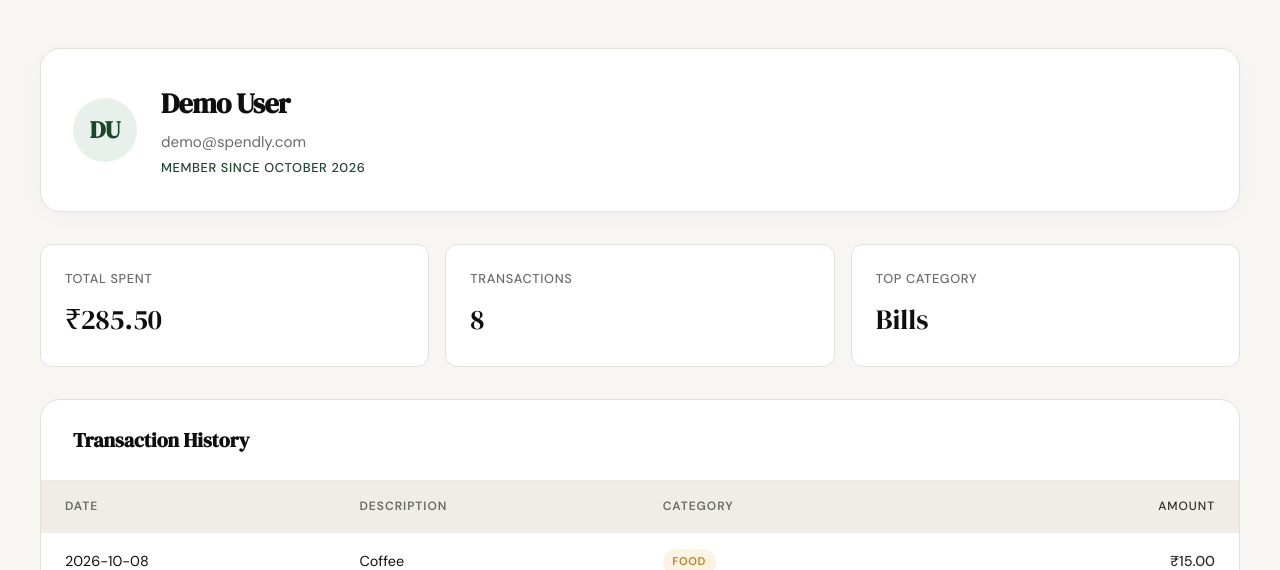
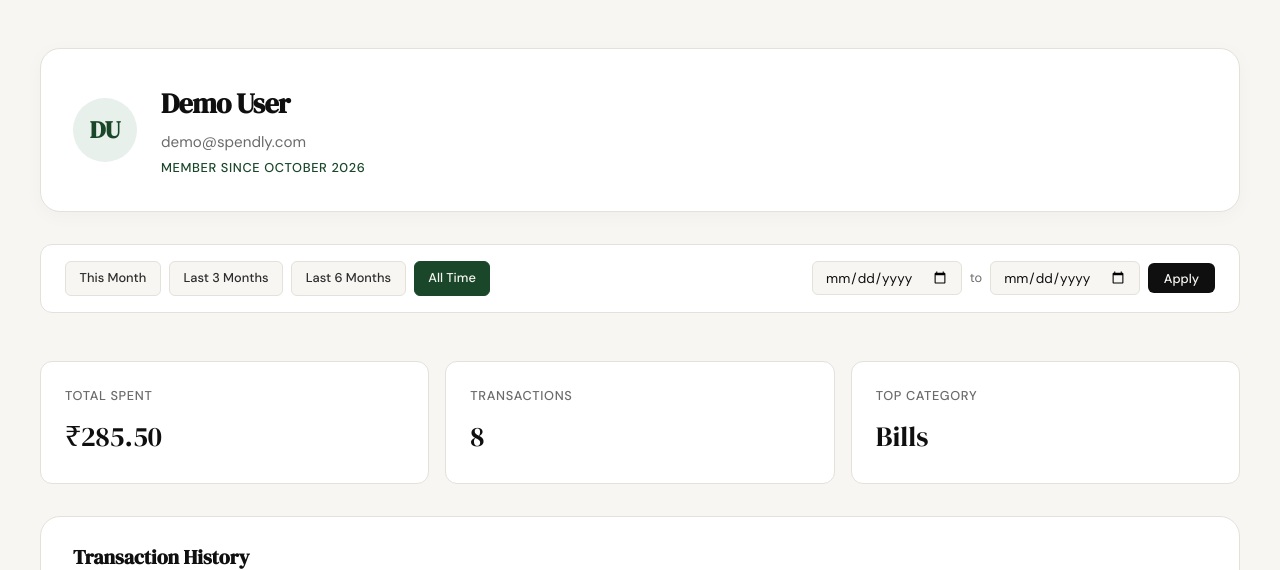
Before and after one commit to yashh-alpha/spendly, a Flask app: page /profile in a window 1280 px wide. Shown: the part 61-631 px from the top of the page. Run offline with Flask 3, Linux system fonts and the light colour scheme; the visitor is signed in with stand-in values (Sample User, id 1); data comes from the database, SQL or seed files in the repository.

Commit message:
feat: Step 6 - Date filter for profile page
- Add date-range filter to /profile route with date_from/date_to query params
- 4 preset filters: This Month, Last 3 Months, Last 6 Months, All Time
- Custom date range form with two date inputs and Apply button
- Filter bar with active preset highlighting via CSS variables
- Query helpers updated: get_summary_stats, get_recent_transactions, get_category_breakdown
- Date format in transaction table: dd-mm-yyyy
- Validation: date_from > date_to shows flash error
- Malformed dates silently fall back to unfiltered view
- All three UI sections respect the active filter

Co-Authored-By: Claude Sonnet 5.5 <noreply@anthropic.com>

```diff
--- a/app.py
+++ b/app.py
@@ -1,7 +1,28 @@
-from flask import Flask, render_template, request, redirect, url_for, session, abort
+from flask import Flask, render_template, request, redirect, url_for, session, abort, flash
 from werkzeug.security import generate_password_hash, check_password_hash
+from datetime import datetime, date
 from database.db import get_db, init_db, seed_db, close_db
 from database.queries import get_recent_transactions, get_category_breakdown, get_user_by_id, get_summary_stats
+
+
+def _parse_iso_date(s: str) -> date | None:
+    """Parse an ISO date string (YYYY-MM-DD) to a date object.
+    Returns None if the string is invalid or empty.
+    """
+    try:
+        return datetime.strptime(s.strip(), "%Y-%m-%d").date()
+    except ValueError:
+        return None
+
+
+def _months_ago_start(today: date, months: int) -> date:
+    """Return the first day of the month `months` months before `today`."""
+    m = today.month - months
+    y = today.year
+    if m <= 0:
+        m += 12
+        y -= 1
+    return date(y, m, 1)
 
 app = Flask(__name__)
 app.secret_key = "spendly-dev-secret-change-in-production"
@@ -125,21 +146,48 @@ def profile():
     if not session.get("user_id"):
         return redirect(url_for("login"))
 
-    # Real user data from the database
+    # --- Date filter parsing & validation ---
+    raw_from = request.args.get("date_from", "")
+    raw_to = request.args.get("date_to", "")
+
+    date_from = _parse_iso_date(raw_from) if raw_from else None
+    date_to = _parse_iso_date(raw_to) if raw_to else None
+
+    # Validate range
+    date_error = None
+    if date_from and date_to and date_from > date_to:
+        date_from = None
+        date_to = None
+        date_error = "Start date must be before end date."
+        flash(date_error, "error")
+
+    # --- Preset calculations for template ---
+    today = date.today()
+
+    presets = {
+        "this_month": {"label": "This Month", "date_from": _months_ago_start(today, 0), "date_to": today},
+        "last_3_months": {"label": "Last 3 Months", "date_from": _months_ago_start(today, 3), "date_to": today},
+        "last_6_months": {"label": "Last 6 Months", "date_from": _months_ago_start(today, 6), "date_to": today},
+        "all_time": {"label": "All Time", "date_from": None, "date_to": None},
+    }
+
+    # Determine active preset
+    active_preset = "all_time"
+    for key, preset in presets.items():
+        if preset["date_from"] == date_from and preset["date_to"] == date_to:
+            active_preset = key
+            break
+
+    # --- Fetch data with date filters ---
     user = get_user_by_id(session["user_id"])
     name = user["name"]
     email = user["email"]
     avatar_initials = "".join([n[0] for n in name.split()[:2]]).upper()
     member_since = user["member_since"]
 
-    # Real summary stats from the database
-    summary_stats = get_summary_stats(session["user_id"])
-
-    # Recent transactions from the database
-    transactions = get_recent_transactions(session["user_id"])
-
-    # Real category breakdown from the database
-    categories = get_category_breakdown(session["user_id"])
+    summary_stats = get_summary_stats(session["user_id"], date_from, date_to)
+    transactions = get_recent_transactions(session["user_id"], date_from=date_from, date_to=date_to)
+    categories = get_category_breakdown(session["user_id"], date_from, date_to)
 
     return render_template(
         "profile.html",
@@ -151,7 +199,13 @@ def profile():
         },
         summary_stats=summary_stats,
         transactions=transactions,
-        categories=categories
+        categories=categories,
+        # Date filter context
+        date_from=date_from,
+        date_to=date_to,
+        presets=presets,
+        active_preset=active_preset,
+        date_error=date_error,
     )
 
 
--- a/static/css/style.css
+++ b/static/css/style.css
@@ -1223,6 +1223,151 @@ a { color: inherit; text-decoration: none; }
     }
 }
 
+/* ------------------------------------------------------------------ */
+/* Profile Filter Bar                                                  */
+/* ------------------------------------------------------------------ */
+
+.profile-filter-bar {
+    display: flex;
+    flex-wrap: wrap;
+    align-items: center;
+    justify-content: space-between;
+    gap: 1rem;
+    padding: 1rem 1.5rem;
+    background: var(--paper-card);
+    border: 1px solid var(--border);
+    border-radius: var(--radius-md);
+    margin-bottom: 1rem;
+}
+
+.filter-presets {
+    display: flex;
+    flex-wrap: wrap;
+    gap: 0.5rem;
+}
+
+.filter-preset {
+    display: inline-block;
+    padding: 0.4rem 0.85rem;
+    font-size: 0.8rem;
+    font-weight: 500;
+    color: var(--ink-soft);
+    background: var(--paper);
+    border: 1px solid var(--border);
+    border-radius: var(--radius-sm);
+    transition: all 0.2s;
+    text-decoration: none;
+    white-space: nowrap;
+}
+
+.filter-preset:hover {
+    border-color: var(--accent);
+    color: var(--accent);
+    background: var(--accent-light);
+}
+
+.filter-preset.active {
+    background: var(--accent);
+    border-color: var(--accent);
+    color: var(--paper);
+}
+
+.filter-preset.active:hover {
+    background: var(--ink);
+    border-color: var(--ink);
+}
+
+.filter-custom {
+    display: flex;
+    align-items: center;
+    gap: 0.5rem;
+    flex-wrap: wrap;
+}
+
+.filter-form {
+    display: flex;
+    align-items: center;
+    gap: 0.5rem;
+    flex-wrap: wrap;
+}
+
+.filter-input-group {
+    display: flex;
+    align-items: center;
+}
+
+.filter-input {
+    padding: 0.4rem 0.75rem;
+    font-size: 0.85rem;
+    font-family: var(--font-body);
+    color: var(--ink);
+    background: var(--paper);
+    border: 1px solid var(--border);
+    border-radius: var(--radius-sm);
+    outline: none;
+    transition: border-color 0.2s;
+    min-width: 140px;
+}
+
+.filter-input:focus {
+    border-color: var(--accent);
+}
+
+.filter-separator {
+    font-size: 0.8rem;
+    color: var(--ink-muted);
+    white-space: nowrap;
+}
+
+.btn-filter-apply {
+    padding: 0.4rem 1rem;
+    font-size: 0.8rem;
+    font-weight: 500;
+    font-family: var(--font-body);
+    color: var(--paper);
+    background: var(--ink);
+    border: none;
+    border-radius: var(--radius-sm);
+    cursor: pointer;
+    transition: background 0.2s;
+    white-space: nowrap;
+}
+
+.btn-filter-apply:hover {
+    background: var(--accent);
+}
+
+/* Flash messages */
+.profile-flash {
+    margin-bottom: 1rem;
+}
+
+.flash-message {
+    padding: 0.75rem 1rem;
+    border-radius: var(--radius-sm);
+    font-size: 0.875rem;
+}
+
+.flash-error {
+    background: var(--danger-light);
+    color: var(--danger);
+    border: 1px solid #f5c6c2;
+}
+
+/* Visually hidden utility */
+.visually-hidden {
+    position: absolute;
+    width: 1px;
+    height: 1px;
+    padding: 0;
+    margin: -1px;
+    overflow: hidden;
+    clip: rect(0, 0, 0, 0);
+    white-space: nowrap;
+    border: 0;
+}
+
+/* Responsive adjustments for filter bar */
 @media (max-width: 600px) {
     .nav-greeting { display: none; }
     .profile-section { padding: 2rem 1rem 3rem; }
@@ -1231,4 +1376,23 @@ a { color: inherit; text-decoration: none; }
     .profile-section-header { padding: 1rem 1.5rem; }
     .profile-table th, .profile-table td { padding: 0.75rem 1rem; }
     .profile-breakdown { padding: 1rem 1.5rem; }
+
+    .profile-filter-bar {
+        flex-direction: column;
+        align-items: stretch;
+        padding: 1rem;
+    }
+
+    .filter-presets {
+        justify-content: center;
+    }
+
+    .filter-form {
+        width: 100%;
+        justify-content: center;
+    }
+
+    .filter-input {
+        min-width: 120px;
+    }
 }
--- a/templates/profile.html
+++ b/templates/profile.html
@@ -15,6 +15,58 @@
                 <p class="profile-member-since">Member since {{ user.member_since }}</p>
             </div>
         </div>
+
+        <!-- Date Filter Bar -->
+        <div class="profile-filter-bar">
+            <div class="filter-presets">
+                {% for key, preset in presets.items() %}
+                {% if preset.date_from and preset.date_to %}
+                <a href="{{ url_for('profile', date_from=preset.date_from.strftime('%Y-%m-%d'), date_to=preset.date_to.strftime('%Y-%m-%d')) }}"
+                   class="filter-preset {% if key == active_preset %}active{% endif %}">
+                    {{ preset.label }}
+                </a>
+                {% else %}
+                <a href="{{ url_for('profile') }}"
+                   class="filter-preset {% if key == active_preset %}active{% endif %}">
+                    {{ preset.label }}
+                </a>
+                {% endif %}
+                {% endfor %}
+            </div>
+            <div class="filter-custom">
+                <form method="get" action="{{ url_for('profile') }}" class="filter-form">
+                    <div class="filter-input-group">
+                        <label for="date_from" class="visually-hidden">From date</label>
+                        <input type="date"
+                               id="date_from"
+                               name="date_from"
+                               value="{{ date_from.strftime('%Y-%m-%d') if date_from else '' }}"
+                               class="filter-input">
+                    </div>
+                    <span class="filter-separator">to</span>
+                    <div class="filter-input-group">
+                        <label for="date_to" class="visually-hidden">To date</label>
+                        <input type="date"
+                               id="date_to"
+                               name="date_to"
+                               value="{{ date_to.strftime('%Y-%m-%d') if date_to else '' }}"
+                               class="filter-input">
+                    </div>
+                    <button type="submit" class="btn-filter-apply">Apply</button>
+                </form>
+            </div>
+        </div>
+
+        <!-- Flash message for date validation error -->
+        {% with messages = get_flashed_messages(with_categories=true) %}
+            {% if messages %}
+            <div class="profile-flash">
+                {% for category, message in messages %}
+                <div class="flash-message flash-{{ category }}">{{ message }}</div>
+                {% endfor %}
+            </div>
+            {% endif %}
+        {% endwith %}
 
         <!-- Summary Stats Row -->
         <div class="profile-stats-row">
@@ -50,7 +102,7 @@
                     <tbody>
                         {% for tx in transactions %}
                         <tr>
-                            <td>{{ tx.date }}</td>
+                            <td>{{ tx.date[8:10] + '-' + tx.date[5:7] + '-' + tx.date[:4] if tx.date else '' }}</td>
                             <td>{{ tx.description }}</td>
                             <td>
                                 <span class="profile-category-badge badge-{{ tx.category.lower() }}">{{ tx.category }}</span>
```
Also changed, not shown: database/queries.py (+67 -16 lines), tests/test_06-date-filter.py (added, +274 -0 lines), .claude/specs/06-date-filter.md (added).
